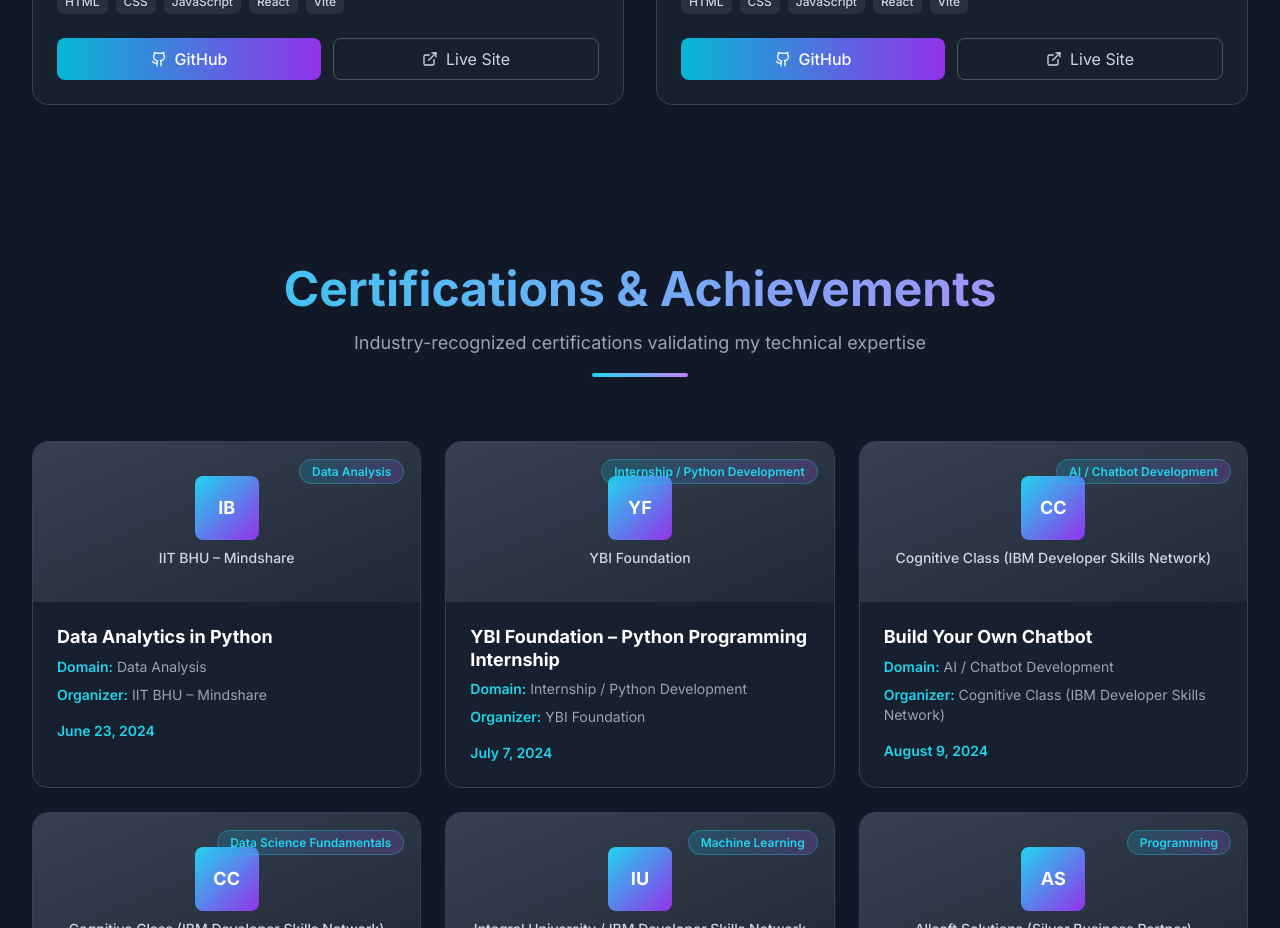
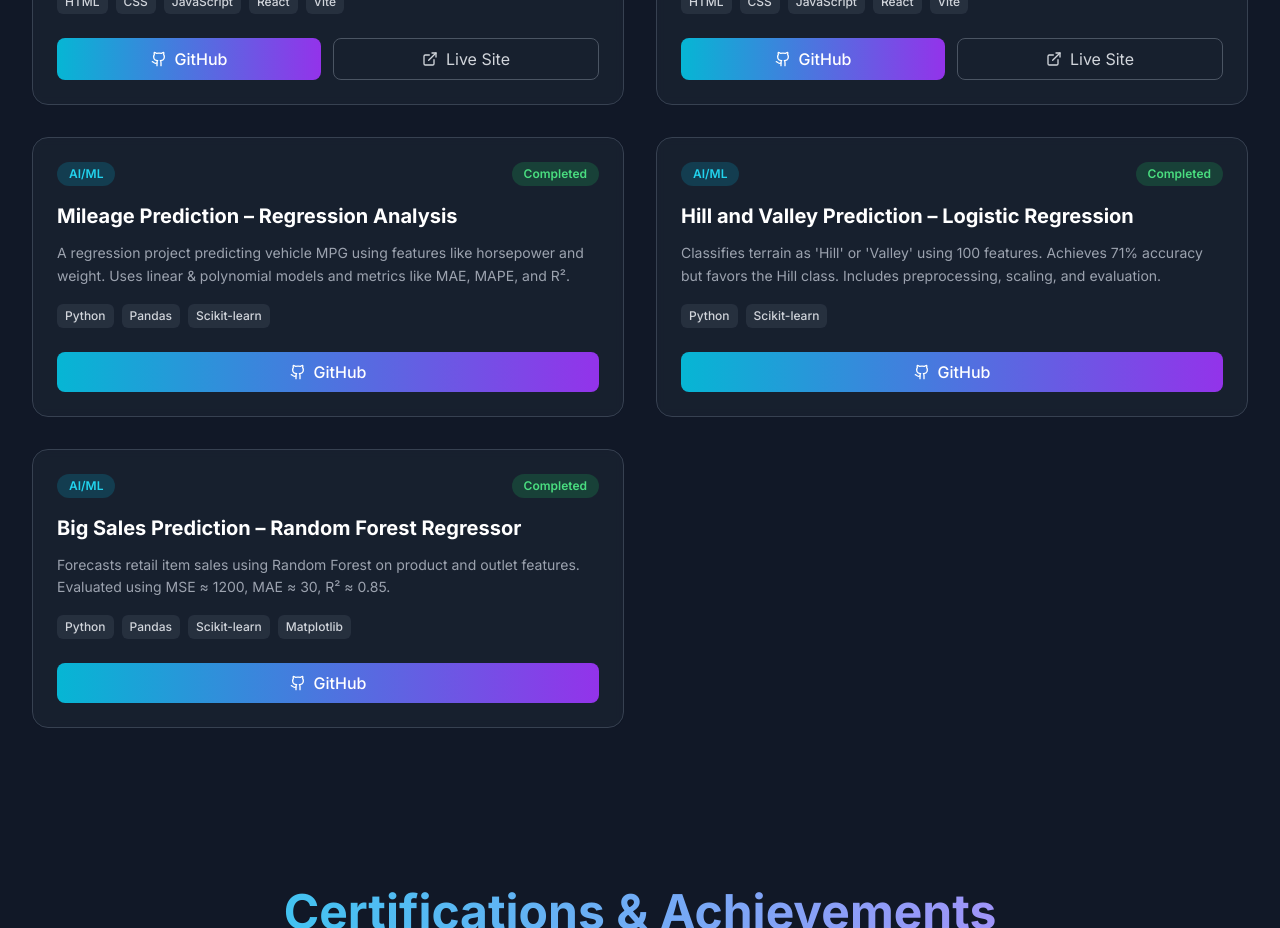
Before and after one commit to IqraKhanZ/Port, a React (Vite) app in the folder echo-gradient-folio-main/: page / in a window 1280 px wide. Shown: the part 4880-5808 px from the top of the page. Built offline with nearby package versions, Linux system fonts and the light colour scheme.

Commit message:
Update Projects.tsx

```diff
--- a/echo-gradient-folio-main/src/components/Projects.tsx
+++ b/echo-gradient-folio-main/src/components/Projects.tsx
@@ -1,9 +1,9 @@
-
 import React from 'react';
 import { Github, ExternalLink } from 'lucide-react';
 
 export const Projects = () => {
   const projects = [
+    // --- Web Dev Projects ---
     {
       title: "Tic Tac Toe Game",
       description: "A classic two-player Tic Tac Toe game built for browser play with clean UI and smart win-draw logic. Built using React and Vite for optimal performance.",
@@ -12,7 +12,7 @@ export const Projects = () => {
       status: "Completed",
       github: "https://github.com/IqraKhanZ/Tic-Tac-Toe",
       liveUrl: "https://IqraKhanZ.github.io/Tic-Tac-Toe",
-      videoUrl: "https://www.loom.com/embed/4d687fde6dad43098eeb065b88f12513?sid=7ada0b01-c8bb-4daa-b777-49f0e0416e32&hide_owner=true&hide_share=true&hide_title=true&hideEmbedTopBar=true&autoplay=true&loop=true&muted=true"
+      videoUrl: "https://www.loom.com/embed/4d687fde6dad43098eeb065b88f12513?autoplay=true&loop=true&muted=true"
     },
     {
       title: "React Calculator",
@@ -22,7 +22,7 @@ export const Projects = () => {
       status: "Completed",
       github: "https://github.com/IqraKhanZ/Calculator",
       liveUrl: "https://iqrakhanz.github.io/Calculator/",
-      videoUrl: "https://www.loom.com/embed/61338fd89fdc406a81e2080c50e01790?sid=4a1d9287-48e3-4bd1-8c59-0f3e9a8812ed&hide_owner=true&hide_share=true&hide_title=true&hideEmbedTopBar=true&autoplay=true&loop=true&muted=true"
+      videoUrl: "https://www.loom.com/embed/61338fd89fdc406a81e2080c50e01790?autoplay=true&loop=true&muted=true"
     },
     {
       title: "To-Do List App",
@@ -32,7 +32,7 @@ export const Projects = () => {
       status: "Completed",
       github: "https://github.com/IqraKhanZ/ToDoListApp",
       liveUrl: "https://iqrakhanz.github.io/ToDoListApp/",
-      videoUrl: "https://www.loom.com/embed/54cd605a6cdc48f3ad5bd9de85a177aa?sid=5c88b48f-3e44-4bc0-9350-c0866729f829&hide_owner=true&hide_share=true&hide_title=true&hideEmbedTopBar=true&autoplay=true&loop=true&muted=true"
+      videoUrl: "https://www.loom.com/embed/54cd605a6cdc48f3ad5bd9de85a177aa?autoplay=true&loop=true&muted=true"
     },
     {
       title: "Weather Forecast App",
@@ -42,7 +42,33 @@ export const Projects = () => {
       status: "In Progress",
       github: "https://github.com/IqraKhanZ/WeatherApp",
       liveUrl: "https://iqrakhanz.github.io/WeatherApp/",
-      videoUrl: "https://www.loom.com/embed/a0964ad5b47e44bd9a408d680e27f374?sid=c87363fb-cf58-4b1c-a40b-2631b470cd65&hide_owner=true&hide_share=true&hide_title=true&hideEmbedTopBar=true&autoplay=true&loop=true&muted=true"
+      videoUrl: "https://www.loom.com/embed/a0964ad5b47e44bd9a408d680e27f374?autoplay=true&loop=true&muted=true"
+    },
+
+    // --- AI/ML Projects ---
+    {
+      title: "Mileage Prediction – Regression Analysis",
+      description: "A regression project predicting vehicle MPG using features like horsepower and weight. Uses linear & polynomial models and metrics like MAE, MAPE, and R².",
+      tech: ["Python", "Pandas", "Scikit-learn"],
+      category: "AI/ML",
+      status: "Completed",
+      github: "https://github.com/IqraKhanZ/Internship-projects-YBI-/blob/main/Internship_Project_1.ipynb"
+    },
+    {
+      title: "Hill and Valley Prediction – Logistic Regression",
+      description: "Classifies terrain as 'Hill' or 'Valley' using 100 features. Achieves 71% accuracy but favors the Hill class. Includes preprocessing, scaling, and evaluation.",
+      tech: ["Python", "Scikit-learn"],
+      category: "AI/ML",
+      status: "Completed",
+      github: "https://github.com/IqraKhanZ/Internship-projects-YBI-/blob/main/Internship_Project_2.ipynb"
+    },
+    {
+      title: "Big Sales Prediction – Random Forest Regressor",
+      description: "Forecasts retail item sales using Random Forest on product and outlet features. Evaluated using MSE ≈ 1200, MAE ≈ 30, R² ≈ 0.85.",
+      tech: ["Python", "Pandas", "Scikit-learn", "Matplotlib"],
+      category: "AI/ML",
+      status: "Completed",
+      github: "https://github.com/IqraKhanZ/Internship-projects-YBI-/blob/main/Internship_Project_3.ipynb"
     }
   ];
 
@@ -54,7 +80,7 @@ export const Projects = () => {
             My Projects
           </h2>
           <p className="text-gray-400 text-lg max-w-2xl mx-auto">
-            A collection of web development projects showcasing my skills in React and modern web technologies
+            Web Dev Projects (HTML, CSS, JS, React, Vite) & AI/ML Projects (Python, Sklearn, Pandas)
           </p>
           <div className="w-24 h-1 bg-gradient-to-r from-cyan-400 to-purple-400 mx-auto rounded-full mt-4"></div>
         </div>
@@ -66,7 +92,8 @@ export const Projects = () => {
               className="group relative bg-gray-800/50 backdrop-blur-sm rounded-2xl overflow-hidden border border-gray-700 hover:border-cyan-400/50 transition-all duration-300 transform hover:-translate-y-2 hover:shadow-2xl hover:shadow-cyan-500/25 animate-fade-in"
               style={{ animationDelay: `${index * 0.1}s` }}
             >
-              {/* Video Banner Section */}
+              {/* Optional Video Section */}
+              {project.videoUrl && (
                 <div className="relative h-48 overflow-hidden">
                   <iframe
                     src={project.videoUrl}
@@ -78,10 +105,10 @@ export const Projects = () => {
                   ></iframe>
                   <div className="absolute inset-0 bg-gradient-to-t from-gray-800/30 to-transparent"></div>
                 </div>
+              )}
 
-              {/* Project Content Section */}
+              {/* Content */}
               <div className="p-6">
-                {/* Status and Category Tags */}
                 <div className="flex justify-between items-start mb-4">
                   <span className="px-3 py-1 rounded-full text-xs font-semibold bg-cyan-500/20 text-cyan-400">
                     {project.category}
@@ -95,17 +122,12 @@ export const Projects = () => {
                   </span>
                 </div>
 
-                {/* Project Title */}
                 <h3 className="text-xl font-bold text-white mb-3 group-hover:text-cyan-400 transition-colors duration-200">
                   {project.title}
                 </h3>
-
-                {/* Description */}
                 <p className="text-gray-400 mb-4 leading-relaxed text-sm">
                   {project.description}
                 </p>
-
-                {/* Tech Stack */}
                 <div className="flex flex-wrap gap-2 mb-6">
                   {project.tech.map((tech, techIndex) => (
                     <span
@@ -128,6 +150,7 @@ export const Projects = () => {
                     <Github className="w-4 h-4" />
                     GitHub
                   </a>
+                  {project.liveUrl && (
                     <a
                       href={project.liveUrl}
                       target="_blank"
@@ -137,6 +160,7 @@ export const Projects = () => {
                       <ExternalLink className="w-4 h-4" />
                       Live Site
                     </a>
+                  )}
                 </div>
               </div>
             </div>
```
Lines whose indentation alone changed are shown as unchanged.
